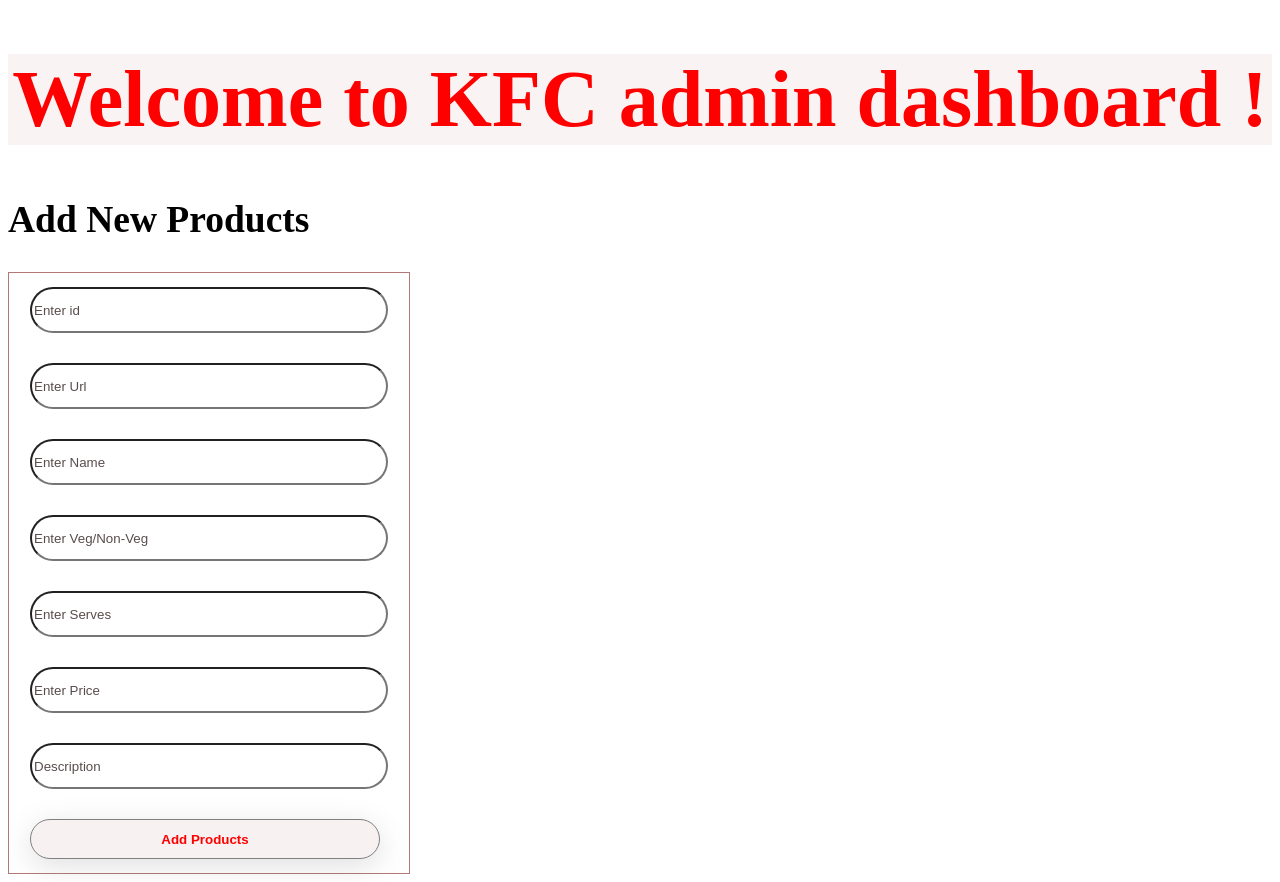
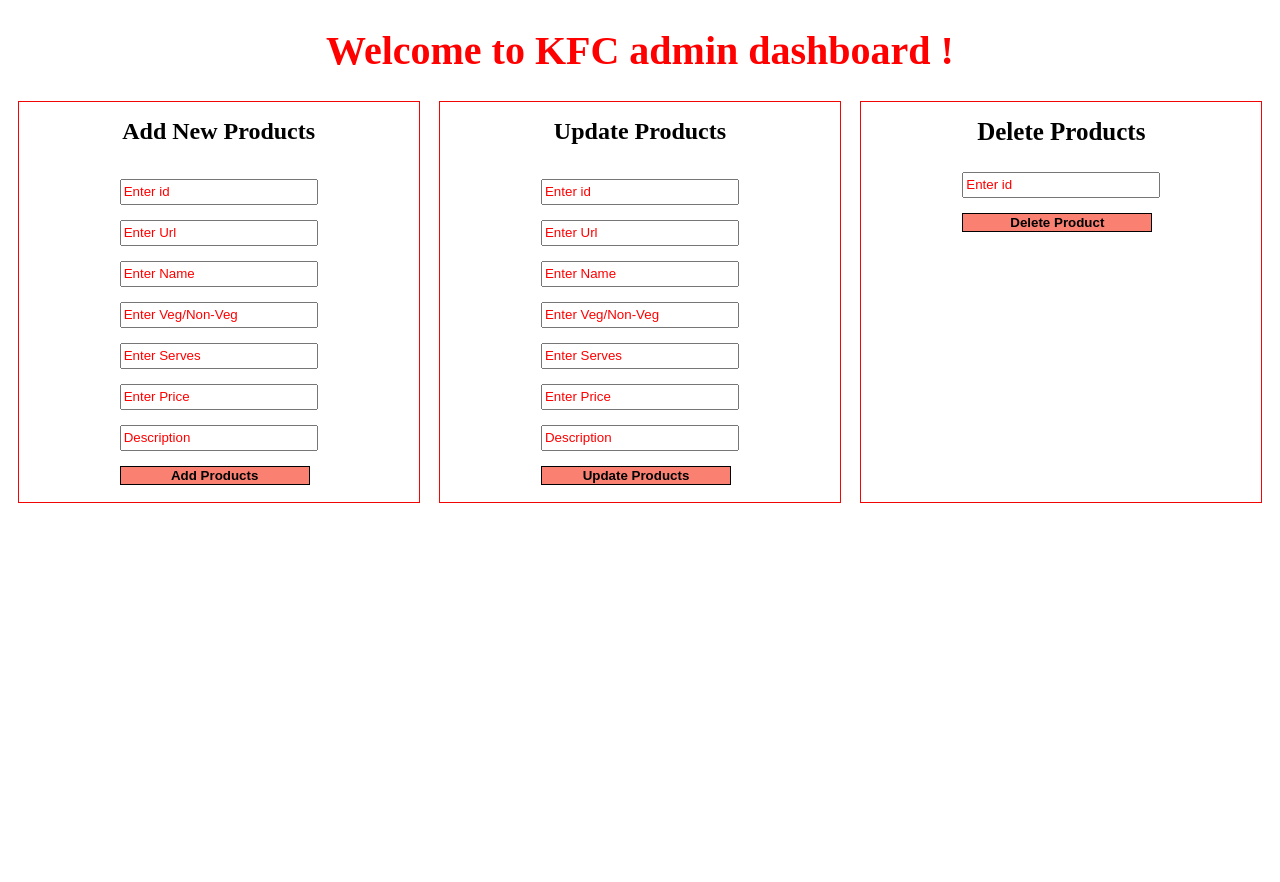
Before and after one commit to Rishav048/KFC.com-Clone, a website with bundled scripts: page admin.html in a window 1280 px wide. After the commit the page ends 800 px from the top, so only its background shows below. Built offline with nearby package versions, Linux system fonts and the light colour scheme.

Commit message:
complete

```diff
--- a/admin.css
+++ b/admin.css
@@ -1,57 +1,152 @@
+#crud {
+  display: flex;
+  /* border: 1px solid green; */
+  justify-content: space-around;
+}
 #add_info {
   /* background-image: url(https://www.shutterstock.com/image-vector/crispy-fried-chicken-seamless-pattern-600w-1502792384.jpg); */
+  display: block;
+  justify-content: center;
+  align-items: center;
+  width: 400px;
+  height: 400px;
+  border: 1px solid rgb(241, 5, 5);
+  /* background-color: rgb(209, 52, 52); */
+}
+#add_them {
   display: flex;
   justify-content: center;
   align-items: center;
-  width: 400px;
-  height: 600px;
-  border: 1px solid rgb(179, 121, 121);
-  /* background-color: rgb(209, 52, 52); */
+  /* border: 1px solid rgb(0, 255, 102); */
+  height: 15%;
 }
 
-input {
+#formed {
+  margin-top: 10px;
+  /* border: 1px solid pink; */
   width: 350px;
-  height: 40px;
+  height: 80%;
   display: flex;
   justify-content: center;
   align-items: center;
-  margin-bottom: 30px;
-  /* border: none; */
-  border-radius: 30px;
+  margin-left: 25px;
+}
+#formed form input {
+  display: flex;
+  justify-content: center;
+  align-items: center;
+  margin-bottom: 15px;
+  width: 190px;
+  height: 20px;
+}
+#add_items {
+  border: 1px solid black;
+  width: 190px;
+  font-weight: bold;
+  background-color: salmon;
 }
 ::placeholder {
-  color: rgb(89, 76, 76);
+  color: red;
 }
-button {
-  color: red;
-  width: 350px;
-  height: 40px;
-  font-weight: bold;
-  border: 1px solid grey;
-  background-color: rgb(247, 241, 241);
-  box-shadow: rgba(100, 100, 111, 0.2) 0px 7px 29px 0px;
-  border-radius: 30px;
-}
-
 #welcome {
-  background-color: rgb(249, 243, 243);
+  /* background-color: rgb(249, 243, 243); */
   color: red;
   font-weight: bolder;
   text-align: center;
-  font-size: 40px;
+  font-size: 20px;
+  font-family: serif;
   animation-name: example;
   animation-duration: 4s;
 }
 @keyframes example {
   from {
-    background-color: rgb(249, 243, 243);
+    color: rgb(249, 243, 243);
   }
   to {
-    background-color: yellow;
+    color: black;
   }
 }
-#add_them {
-  color: black;
+#update {
+  /* background-image: url(https://www.shutterstock.com/image-vector/crispy-fried-chicken-seamless-pattern-600w-1502792384.jpg); */
+  display: block;
+  justify-content: center;
+  align-items: center;
+  width: 400px;
+  height: 400px;
+  border: 1px solid rgb(241, 5, 5);
+  /* background-color: rgb(209, 52, 52); */
+}
+
+#update_them {
+  display: flex;
+  justify-content: center;
+  align-items: center;
+  /* border: 1px solid rgb(0, 255, 102); */
+  height: 15%;
+}
+#update_form {
+  margin-top: 10px;
+  /* border: 1px solid pink; */
+  width: 350px;
+  height: 80%;
+  display: flex;
+  justify-content: center;
+  align-items: center;
+  margin-left: 25px;
+}
+#update_form form input {
+  display: flex;
+  justify-content: center;
+  align-items: center;
+  margin-bottom: 15px;
+  width: 190px;
+  height: 20px;
+}
+#update_items {
+  border: 1px solid black;
+  width: 190px;
+  font-weight: bold;
+  background-color: salmon;
+}
+#delete_item {
+  display: block;
+  justify-content: center;
+  align-items: center;
+  width: 400px;
+  height: 400px;
+  border: 1px solid rgb(241, 5, 5);
+}
+#delete_them {
+  display: flex;
+  justify-content: center;
+  align-items: center;
+  /* border: 1px solid rgb(0, 255, 102); */
+  height: 15%;
   font-weight: bold;
   font-size: 25px;
 }
+#delete_form {
+  margin-top: 10px;
+  /* border: 1px solid pink; */
+  width: 350px;
+  height: 80%;
+  display: flex;
+  justify-content: center;
+  /* align-items: center; */
+  margin-left: 25px;
+}
+
+#delete_form form input {
+  display: flex;
+  justify-content: center;
+  /* align-items: center; */
+  margin-bottom: 15px;
+  width: 190px;
+  height: 20px;
+}
+#delete_id_button {
+  border: 1px solid black;
+  width: 190px;
+  font-weight: bold;
+  background-color: salmon;
+}
--- a/admin.html
+++ b/admin.html
@@ -19,12 +19,12 @@
     <div id="welcome">
       <h1>Welcome to KFC admin dashboard !</h1>
     </div>
-
+    <div id="crud">
+      <div id="add_info">
         <div id="add_them">
           <h2>Add New Products</h2>
         </div>
-
-    <div id="add_info">
+        <div id="formed">
           <form>
             <input type="number" placeholder="Enter id" id="id" />
             <input type="url" placeholder="Enter Url" id="image" />
@@ -36,6 +36,44 @@
             <button id="add_items">Add Products</button>
           </form>
         </div>
+      </div>
+
+      <div id="update">
+        <div id="update_them">
+          <h2>Update Products</h2>
+        </div>
+        <div id="update_form">
+          <form>
+            <input type="number" placeholder="Enter id" id="update_id" />
+            <input type="url" placeholder="Enter Url" id="update_image" />
+            <input type="text" placeholder="Enter Name" id="update_name" />
+            <input
+              type="text"
+              placeholder="Enter Veg/Non-Veg"
+              id="update_v/nv"
+            />
+            <input type="text" placeholder="Enter Serves" id="update_serves" />
+            <input type="price" placeholder="Enter Price" id="update_price" />
+            <input
+              type="text"
+              placeholder="Description"
+              id="update_description"
+            />
+            <button id="update_items">Update Products</button>
+          </form>
+        </div>
+      </div>
+
+      <div id="delete_item">
+        <div id="delete_them">Delete Products</div>
+        <div id="delete_form">
+          <form>
+            <input type="number" placeholder="Enter id" id="id_delete" />
+            <button id="delete_id_button">Delete Product</button>
+          </form>
+        </div>
+      </div>
+    </div>
 
     <div id="footer"></div>
   </body>
--- a/admin.js
+++ b/admin.js
@@ -6,12 +6,25 @@
 //this line of code enables us to add more sections/keys in db.json file
 // -------------
 
-let add_products_btn = document.getElementById("add_items");
+const add_products_btn = document.getElementById("add_items");
 add_products_btn.onclick = () => {
     event.preventDefault();
     addProducts();
 
 };
+
+const update_products_btn = document.getElementById("update_items");
+update_products_btn.onclick = () => {
+event.preventDefault();
+updateProducts();
+}
+
+const delete_products_btn= document.getElementById("delete_id_button");
+delete_products_btn.onclick = () => {
+event.preventDefault();
+deleteProducts();
+}
+
 
 const addProducts = async() => {
     let id=document.getElementById("id").value;
@@ -33,7 +46,7 @@
             description
  };
 
- let res= await fetch(`http://localhost:3000/BOX_MEALS`,{
+ let res= await fetch(`http://localhost:3000/CHICKEN_BUCKETS`,{
 //       http://localhost:3000/CHICKEN_BUCKETS
 //   http://localhost:3000/NEW_LAUNCH
 //   http://localhost:3000/BIRYANI_BUCKETS
@@ -56,3 +69,52 @@
 
 
 };
+
+
+//updating products in crud method is patch
+//here always remember url should have /id or /key value to access that particular obj/element in array of objects
+//http://localhost:3000/CHICKEN_BUCKETS/${u_id} like this
+const updateProducts = async () => {
+    let u_id=document.getElementById("update_id").value;
+    let u_image= document.getElementById("update_image").value;
+    let u_name=document.getElementById("update_name").value;
+    let u_vegORnonveg=document.getElementById("update_v/nv").value;
+    let u_serves=document.getElementById("update_serves").value;
+    let u_price=document.getElementById("update_price").value;
+    let u_description=document.getElementById("update_description").value;
+    console.log(u_id,u_image,u_name);
+
+    let send_this_updated_data = {
+
+            image:u_image,
+            name:u_name,
+            vegORnonveg:u_vegORnonveg,
+            serves:u_serves,
+            price:u_price,
+            description:u_description
+    };
+
+    let res= await fetch(`http://localhost:3000/BEVERAGES/${u_id}`,{
+        method:`PATCH`,
+        body:JSON.stringify(send_this_updated_data),
+        headers:{
+            "content-type": 'application/json',
+        },
+    });
+    let updated_data= await res.json();
+    console.log('updated_data:', updated_data);
+};
+//now to update an item all the details have to be entered, find how to alter only some even after leaving some inputs empty
+//deleting the products -- method is delete
+const deleteProducts = async () => {
+    let delete_products_id = document.getElementById("id_delete").value;
+
+    let res= await fetch(`http://localhost:3000/CHICKEN_BUCKETS/${delete_products_id}`,{
+        method:`DELETE`,
+        headers:{
+            "content-type": 'application/json',
+        },
+    });
+    let data=await res.json();
+    console.log('data:', data);
+};
```
Also changed, not shown: db.json (+3 -5 lines). Lines whose indentation alone changed are shown as unchanged.
